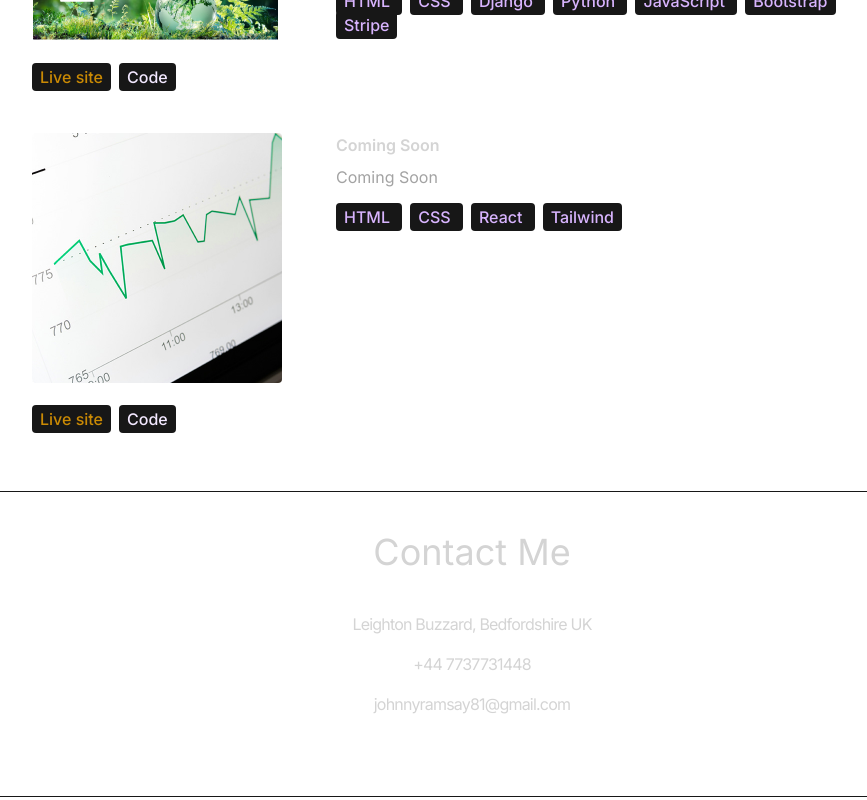
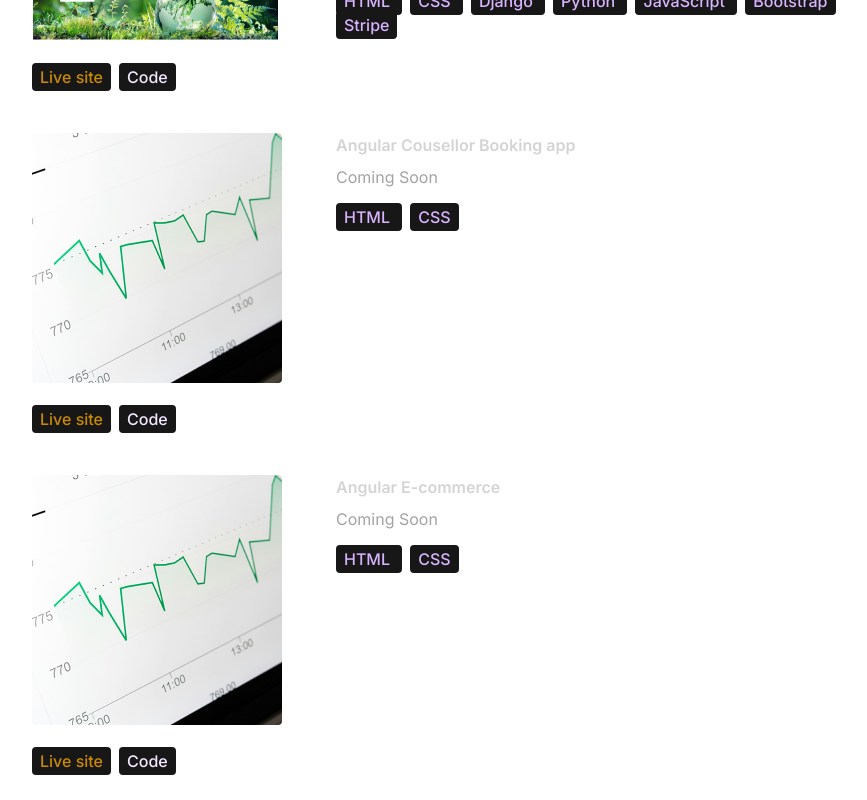
Before and after one commit to J-R77-stack/My-Portfolio, a React (Vite) app: page / in a window 1280 px wide. Shown: the part 3620-4420 px from the top of the page, without its empty margins (168-1035 px from the left). Built offline with nearby package versions, Linux system fonts and the light colour scheme.

Commit message:
add more projects to site

```diff
--- a/src/constants/index.js
+++ b/src/constants/index.js
@@ -113,12 +113,20 @@ export const PROJECTS = [
     code: "https://github.com/J-R77-stack/sustainable_ecommerce",
   },
   {
-    title: "Coming Soon",
+    title: "Angular Cousellor Booking app",
     image: project4,
     description: "Coming Soon",
-    technologies: ["HTML", "CSS", "React", "Tailwind"],
-    site: "https://coffee-roasters-react-app.vercel.app/",
-    code: "https://github.com/J-R77-stack/My-Portfolio",
+    technologies: ["HTML", "CSS"],
+    site: "",
+    code: "",
+  },
+  {
+    title: "Angular E-commerce ",
+    image: project4,
+    description: "Coming Soon",
+    technologies: ["HTML", "CSS"],
+    site: "",
+    code: "",
   },
 ];
 
```
